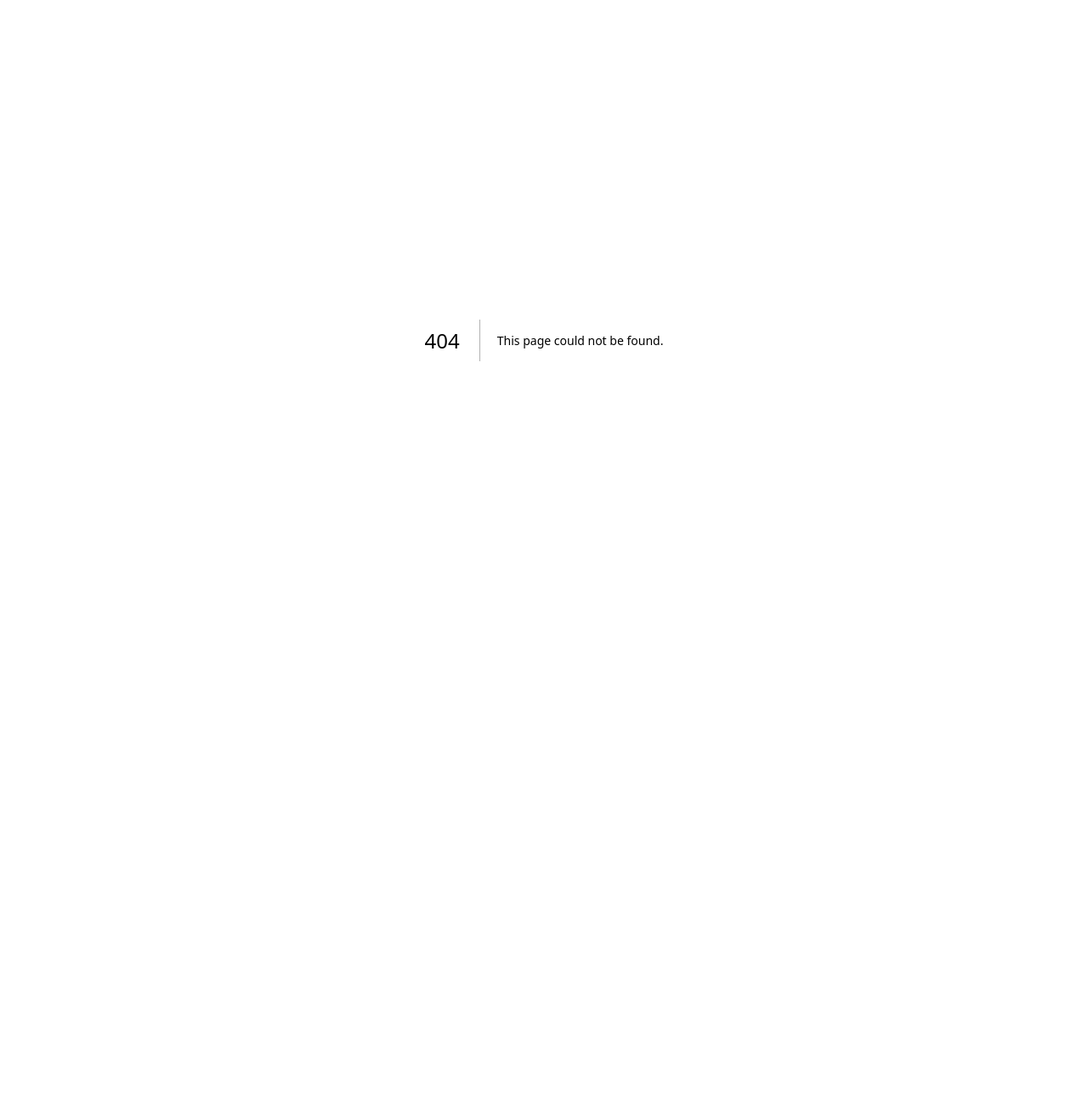
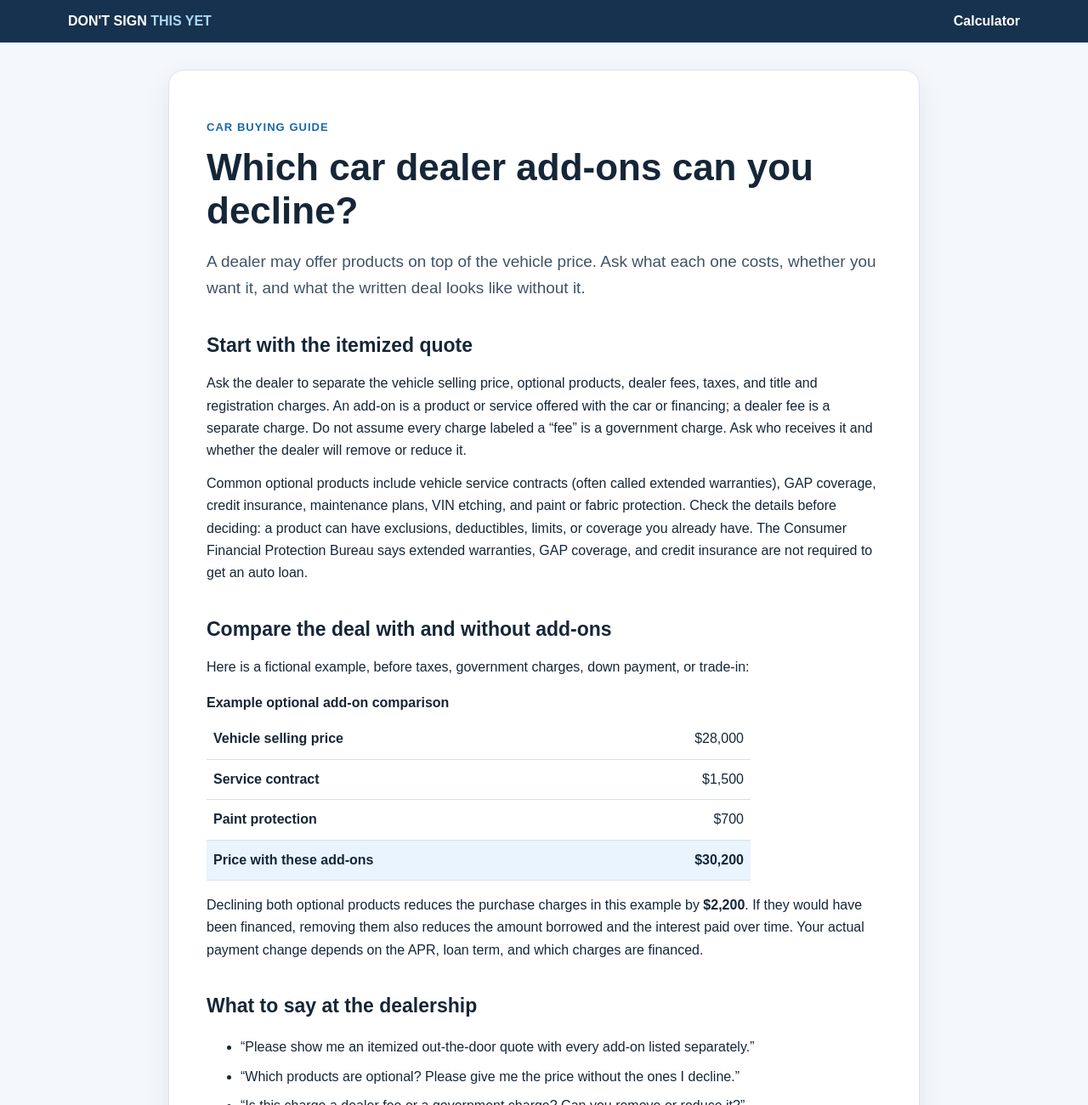
Before and after one commit to rmerrow1/dont-sign-this-yet, a Next.js app: page /dealer-add-ons in a window 1280 px wide. Before the commit this address had no page. Shown: the top 1300 px of the page at 85% size. Before the commit the page ends 800 px from the top, so only its background shows below. Built offline with nearby package versions, Linux system fonts and the light colour scheme.

Commit message:
Add guide to optional dealer add-ons

```diff
--- /dev/null
+++ b/app/dealer-add-ons/page.js
@@ -0,0 +1,55 @@
+import "../globals.css";
+
+export const metadata = {
+  title: "Which Car Dealer Add-Ons Can You Decline? | Don't Sign This Yet",
+  description: "Learn how to identify optional car dealer add-ons, ask for an itemized quote without them, and check how they affect your loan.",
+  alternates: { canonical: "https://dontsignthisyet.com/dealer-add-ons" }
+};
+
+export default function DealerAddOnsGuide() {
+  return <>
+    <header className="guideHeader"><a href="/">DON&apos;T SIGN <span>THIS YET</span></a><a href="/#calculator">Calculator</a></header>
+    <main className="guideWrap">
+      <article className="card guideArticle">
+        <p className="guideEyebrow">Car buying guide</p>
+        <h1>Which car dealer add-ons can you decline?</h1>
+        <p className="guideLead">A dealer may offer products on top of the vehicle price. Ask what each one costs, whether you want it, and what the written deal looks like without it.</p>
+
+        <h2>Start with the itemized quote</h2>
+        <p>Ask the dealer to separate the vehicle selling price, optional products, dealer fees, taxes, and title and registration charges. An add-on is a product or service offered with the car or financing; a dealer fee is a separate charge. Do not assume every charge labeled a “fee” is a government charge. Ask who receives it and whether the dealer will remove or reduce it.</p>
+        <p>Common optional products include vehicle service contracts (often called extended warranties), GAP coverage, credit insurance, maintenance plans, VIN etching, and paint or fabric protection. Check the details before deciding: a product can have exclusions, deductibles, limits, or coverage you already have. The Consumer Financial Protection Bureau says extended warranties, GAP coverage, and credit insurance are not required to get an auto loan.</p>
+
+        <h2>Compare the deal with and without add-ons</h2>
+        <p>Here is a fictional example, before taxes, government charges, down payment, or trade-in:</p>
+        <table className="guideTable"><caption>Example optional add-on comparison</caption><tbody>
+          <tr><th scope="row">Vehicle selling price</th><td>$28,000</td></tr>
+          <tr><th scope="row">Service contract</th><td>$1,500</td></tr>
+          <tr><th scope="row">Paint protection</th><td>$700</td></tr>
+          <tr className="guideTotal"><th scope="row">Price with these add-ons</th><td>$30,200</td></tr>
+        </tbody></table>
+        <p>Declining both optional products reduces the purchase charges in this example by <strong>$2,200</strong>. If they would have been financed, removing them also reduces the amount borrowed and the interest paid over time. Your actual payment change depends on the APR, loan term, and which charges are financed.</p>
+
+        <h2>What to say at the dealership</h2>
+        <ul>
+          <li>“Please show me an itemized out-the-door quote with every add-on listed separately.”</li>
+          <li>“Which products are optional? Please give me the price without the ones I decline.”</li>
+          <li>“Is this charge a dealer fee or a government charge? Can you remove or reduce it?”</li>
+          <li>“Show me the amount financed, APR, term, monthly payment, and total finance charge with and without these products.”</li>
+        </ul>
+        <p>Compare the revised buyer&apos;s order and financing paperwork before signing. If you want a product, ask for its full price and contract terms in writing. You can also compare similar coverage elsewhere. If a dealer says an optional product is required for financing, ask for that claim in writing and consider another financing offer.</p>
+
+        <h2>Put the revised numbers in the calculator</h2>
+        <p>Enter the price of add-ons you choose to keep in <strong>Dealer add-ons</strong>, and enter the dealer&apos;s separate fees in <strong>Dealer fees</strong>. Use zero for add-ons you decline. Include taxes, title, and registration from the written quote so the estimated out-the-door total is complete. Our <a href="/out-the-door-price">out-the-door price guide</a> shows how those charges fit together.</p>
+        <a className="guideAction" href="/#calculator">Check your deal in the calculator →</a>
+        <p className="guideNote">The calculator estimates costs from the numbers you enter. Confirm the final charges and amount financed on the dealer&apos;s documents.</p>
+
+        <h2>Sources and further reading</h2>
+        <ul className="guideSources">
+          <li><a href="https://www.consumerfinance.gov/ask-cfpb/am-i-required-to-purchase-an-extended-warranty-or-guaranteed-asset-protection-gap-insurance-from-a-lender-or-dealer-to-get-an-auto-loan-en-807/">Consumer Financial Protection Bureau: Are add-on products required for an auto loan?</a></li>
+          <li><a href="https://www.consumerfinance.gov/ask-cfpb/what-things-can-i-negotiate-when-shopping-for-a-car-or-auto-loan-en-2132/">Consumer Financial Protection Bureau: What can I negotiate?</a></li>
+          <li><a href="https://consumer.ftc.gov/articles/financing-or-leasing-car">Federal Trade Commission: Financing or leasing a car</a></li>
+        </ul>
+      </article>
+    </main>
+  </>;
+}
```
